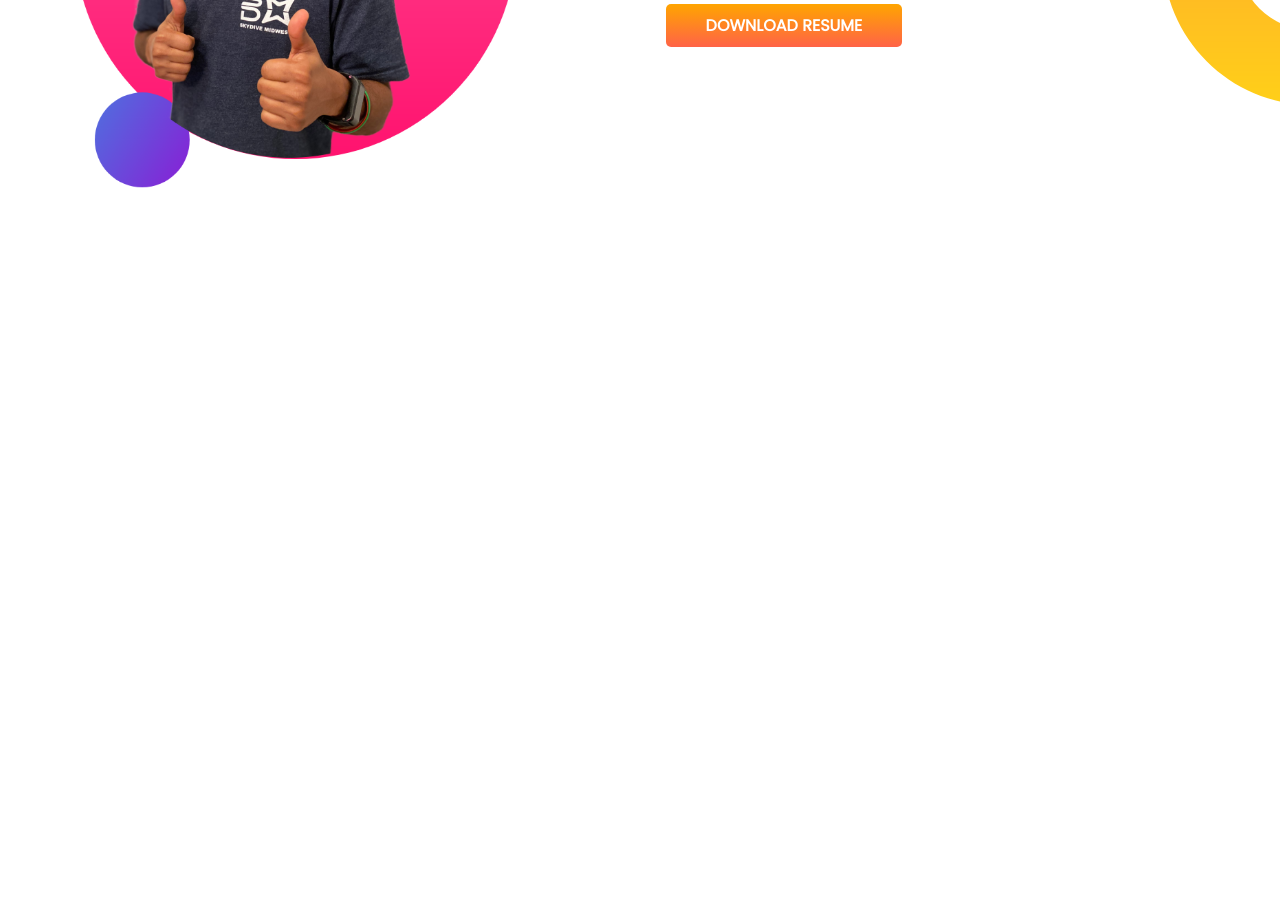
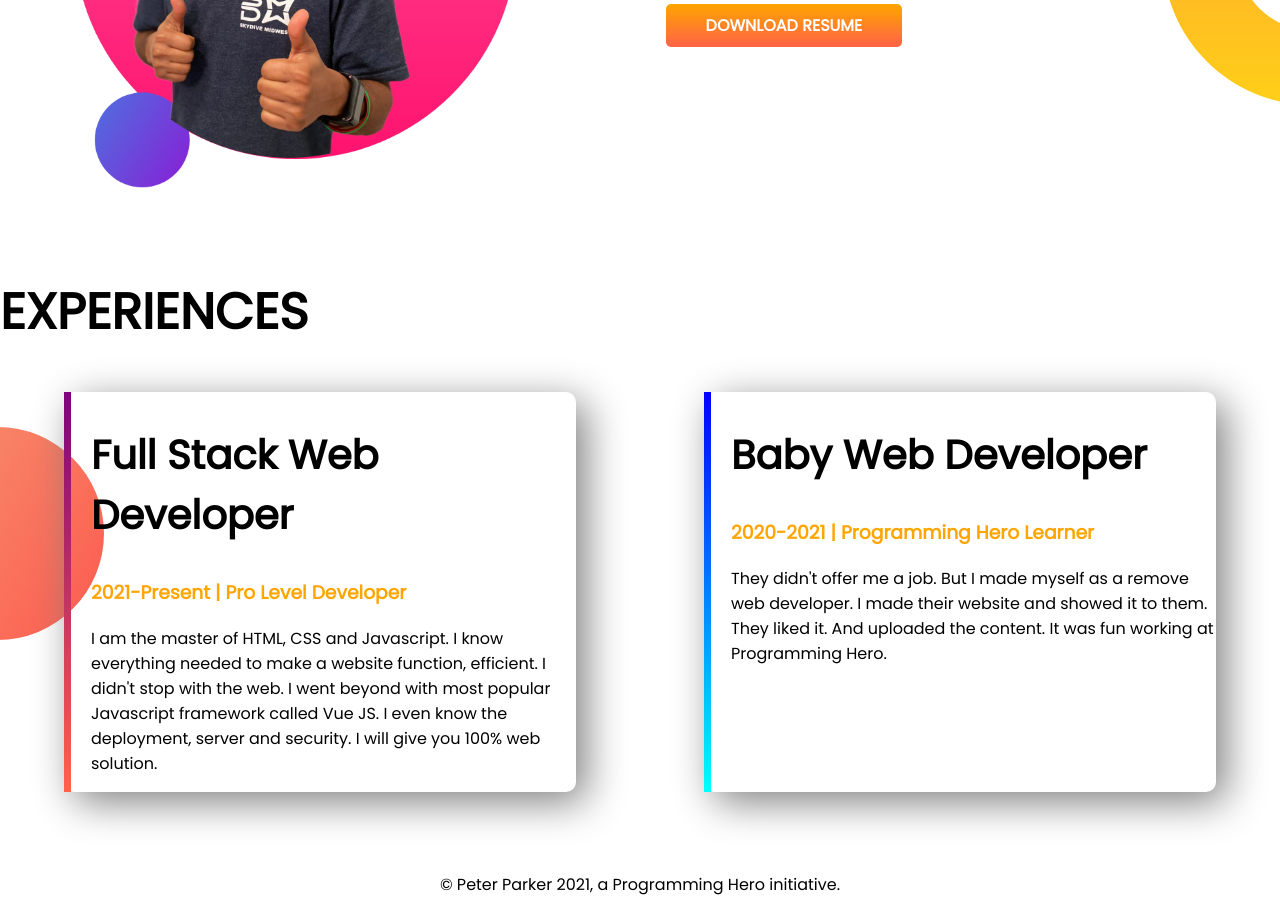
Before and after one commit to DewanRakib/drs-portfolio, a plain HTML site: page index.html in a window 1280 px wide. Shown: the part 859-1772 px from the top of the page. Before the commit the page ends 1134 px from the top, so only its background shows below. Drawn offline with Linux system fonts and the light colour scheme.

Commit message:
Footer and Experience added

```diff
--- a/index.html
+++ b/index.html
@@ -16,7 +16,7 @@
     <link rel="stylesheet" href="style.css" />
   </head>
   <body>
-    <section class="top-banner">
+    <section class="top-banner flexible-container">
       <div class="half-width">
         <h1>Welcome To</h1>
         <h1><span class="name-color">Dewan Rakib</span> World!</h1>
@@ -39,7 +39,7 @@
         <img src="img/jhankar.png" alt="Jhankar Boss" />
       </div>
     </section>
-    <section class="dream-big">
+    <section class="dream-big flexible-container">
       <div class="half-width">
         <img src="img/jhankar2.png" alt="Jonkar Boss 2" />
       </div>
@@ -60,5 +60,34 @@
         >
       </div>
     </section>
+    <section class="experience-area">
+      <h1>EXPERIENCES</h1>
+      <div class="flexible-container">
+        <div id="full-stack-exp" class="experience-item">
+          <h2>Full Stack Web Developer</h2>
+          <h3 class="name-color">2021-Present | Pro Level Developer</h3>
+          <p>
+            I am the master of HTML, CSS and Javascript. I know everything
+            needed to make a website function, efficient. I didn't stop with the
+            web. I went beyond with most popular Javascript framework called Vue
+            JS. I even know the deployment, server and security. I will give you
+            100% web solution.
+          </p>
+        </div>
+        <div id="web-dev-exp" class="experience-item">
+          <h2>Baby Web Developer</h2>
+          <h3 class="name-color">2020-2021 | Programming Hero Learner</h3>
+          <p>
+            They didn't offer me a job. But I made myself as a remove web
+            developer. I made their website and showed it to them. They liked
+            it. And uploaded the content. It was fun working at Programming
+            Hero.
+          </p>
+        </div>
+      </div>
+    </section>
+    <footer>
+      <p>&copy; Peter Parker 2021, a Programming Hero initiative.</p>
+    </footer>
   </body>
 </html>
--- a/style.css
+++ b/style.css
@@ -6,10 +6,13 @@ body {
 h1 {
   font-size: 50px;
 }
+h2 {
+  font-size: 40px;
+}
 .name-color {
   color: orange;
 }
-section {
+.flexible-container {
   display: flex;
   margin-bottom: 80px;
 }
@@ -39,3 +42,33 @@ section {
   background-repeat: no-repeat;
   background-position: right;
 }
+/* Experiance Area */
+.experience-area {
+  background-image: url(img/exp-bg.png);
+  background-repeat: no-repeat;
+  background-position: left;
+}
+.experience-item {
+  width: 40%;
+  margin-left: 5%;
+  margin-right: 5%;
+  padding-left: 20px;
+  border-radius: 10px;
+  box-shadow: 10px 10px 40px gray;
+}
+
+#web-dev-exp {
+  border-left: 7px solid;
+  border-image: linear-gradient(blue, cyan);
+  border-image-slice: 1;
+}
+
+#full-stack-exp {
+  border-left: 7px solid;
+  border-image: linear-gradient(purple, tomato);
+  border-image-slice: 1;
+}
+
+footer p {
+  text-align: center;
+}
```
Also changed, not shown: 4 other files.
